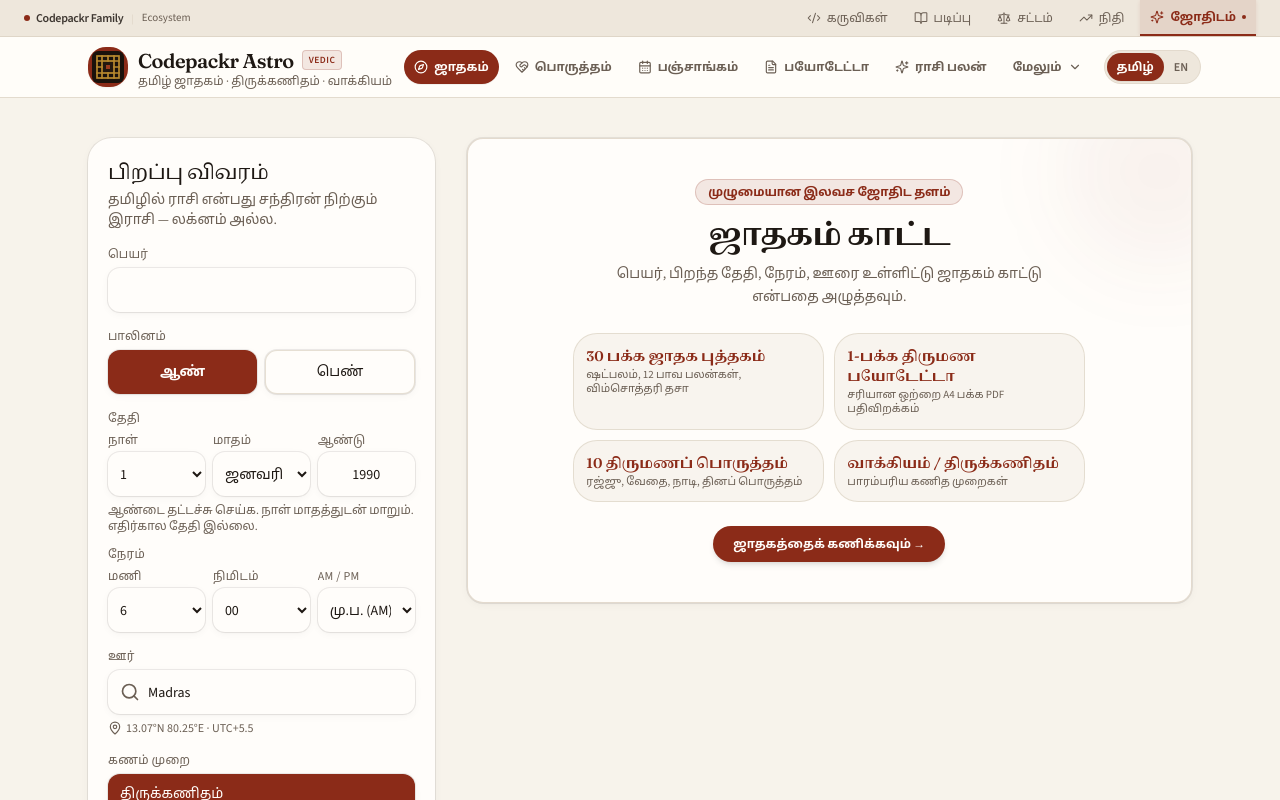
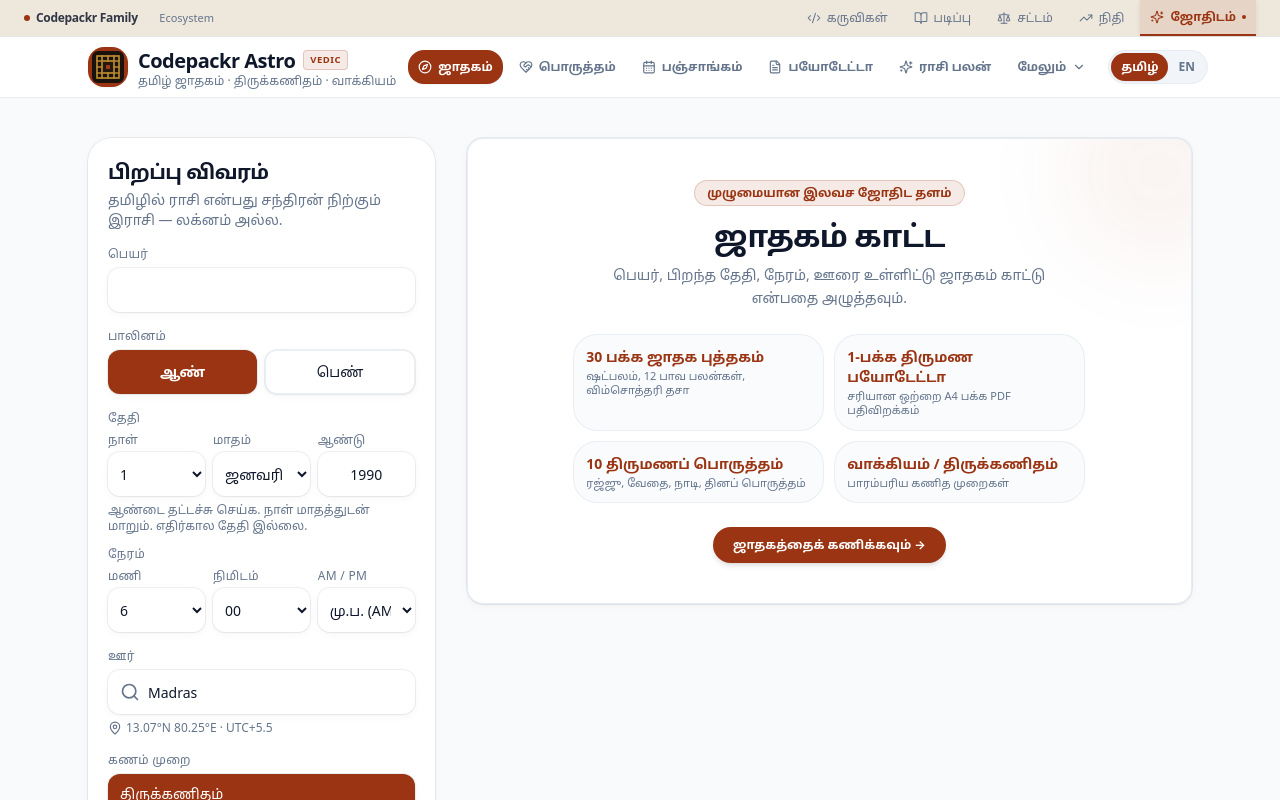
Before and after one commit to coolnaveen99/codepackr-astro, a React (Vite) app: page / in a window 1280 px wide. Shown: the top 800 px of the page. Built offline with nearby package versions, Linux system fonts and the light colour scheme.

Commit message:
style: strong unify — cool product UI, amber/terracotta accent, Tamil fonts kept (#12)

```diff
--- a/index.html
+++ b/index.html
@@ -26,7 +26,7 @@
     })(window, document, "clarity", "script", "ya1n0vs9s5");
     </script>
     <link rel="canonical" href="https://astro.codepackr.com/" />
-    <meta name="theme-color" content="#faf6ee" />
+    <meta name="theme-color" content="#9a3412" />
     <link rel="icon" type="image/svg+xml" href="/favicon.svg" />
     <meta property="og:type" content="website" />
     <meta property="og:url" content="https://astro.codepackr.com/" />
@@ -52,9 +52,10 @@
       "inLanguage": ["ta", "en"]
     }
     </script>
+    <!-- Tamil glyph support only; English UI uses system sans (strong unify) -->
     <link rel="preconnect" href="https://fonts.googleapis.com" />
     <link rel="preconnect" href="https://fonts.gstatic.com" crossorigin />
-    <link rel="stylesheet" href="https://fonts.googleapis.com/css2?family=Fraunces:opsz,wght@9..144,500;9..144,600&family=Noto+Sans+Tamil:wght@400;500;600&family=Noto+Serif+Tamil:wght@500;600&family=Source+Sans+3:wght@400;500;600&display=swap" />
+    <link rel="stylesheet" href="https://fonts.googleapis.com/css2?family=Noto+Sans+Tamil:wght@400;500;600;700&display=swap" />
   </head>
   <body class="min-h-screen bg-bg text-fg antialiased">
     <noscript><iframe src="https://www.googletagmanager.com/ns.html?id=GTM-NK24VGVG" height="0" width="0" style="display:none;visibility:hidden"></iframe></noscript>
--- a/src/styles.css
+++ b/src/styles.css
@@ -1,29 +1,32 @@
 @import "tailwindcss";
 
 @theme {
-  --color-bg: #f7f3eb;
-  --color-fg: #1e1813;
-  --color-muted: #6b5f54;
-  --color-surface: #fffdfa;
-  --color-elevated: #eee7dc;
-  --color-border: #dcd3c4;
-  --color-accent: #8b2b18;
-  --color-accent-fg: #fffdfa;
-  --color-gold: #c88924;
-  --color-ink: #1e1813;
-  --font-display: "Fraunces", "Noto Serif Tamil", Georgia, serif;
-  --font-sans: "Source Sans 3", "Noto Sans Tamil", ui-sans-serif, system-ui, sans-serif;
+  /* Strong unify: cool product shell (match Study) + Astro accent */
+  --color-bg: #f8fafc;
+  --color-fg: #0f172a;
+  --color-muted: #64748b;
+  --color-surface: #ffffff;
+  --color-elevated: #f1f5f9;
+  --color-border: #e2e8f0;
+  /* Astro accent = terracotta / amber-brown */
+  --color-accent: #9a3412;
+  --color-accent-fg: #ffffff;
+  --color-gold: #d97706;
+  --color-ink: #0f172a;
+  /* English UI = system sans; Tamil still supported via Noto in stack */
+  --font-display: ui-sans-serif, system-ui, -apple-system, BlinkMacSystemFont, "Segoe UI", "Noto Sans Tamil", Roboto, sans-serif;
+  --font-sans: ui-sans-serif, system-ui, -apple-system, BlinkMacSystemFont, "Segoe UI", "Noto Sans Tamil", Roboto, sans-serif;
   --radius-xs: 4px;
   --radius-sm: 8px;
   --radius-md: 12px;
-  --radius-lg: 18px;
+  --radius-lg: 16px;
   --radius-xl: 24px;
   --shadow-card:
-    0px 0px 0px 1px rgba(30, 24, 19, 0.08), 0px 1px 3px -1px rgba(30, 24, 19, 0.06),
-    0px 2px 8px 0px rgba(30, 24, 19, 0.04);
+    0px 0px 0px 1px rgba(15, 23, 42, 0.06), 0px 1px 3px -1px rgba(15, 23, 42, 0.06),
+    0px 2px 8px 0px rgba(15, 23, 42, 0.04);
   --shadow-card-hover:
-    0px 0px 0px 1px rgba(30, 24, 19, 0.14), 0px 2px 6px -1px rgba(30, 24, 19, 0.08),
-    0px 6px 16px 0px rgba(30, 24, 19, 0.06);
+    0px 0px 0px 1px rgba(15, 23, 42, 0.1), 0px 2px 6px -1px rgba(15, 23, 42, 0.08),
+    0px 6px 16px 0px rgba(15, 23, 42, 0.06);
 }
 
 @layer base {
@@ -49,7 +52,8 @@
   h4 {
     font-family: var(--font-display);
     text-wrap: balance;
-    letter-spacing: -0.015em;
+    letter-spacing: -0.025em;
+    font-weight: 700;
   }
   p {
     text-wrap: pretty;
@@ -131,7 +135,7 @@
     break-after: avoid !important;
     break-inside: avoid !important;
     position: relative !important;
-    background: #fffdfa !important;
+    background: #ffffff !important;
   }
   .print-page {
     box-sizing: border-box !important;
@@ -148,7 +152,7 @@
     break-after: page !important;
     position: relative !important;
     overflow: hidden !important;
-    background: #fffdfa !important;
+    background: #ffffff !important;
   }
   .print-page:last-child {
     page-break-after: auto !important;
```
